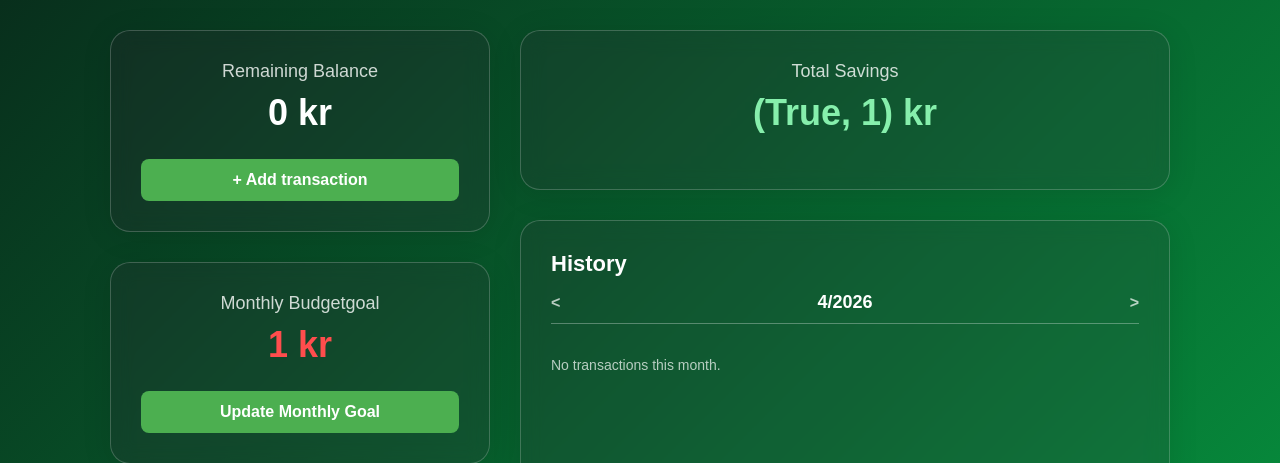
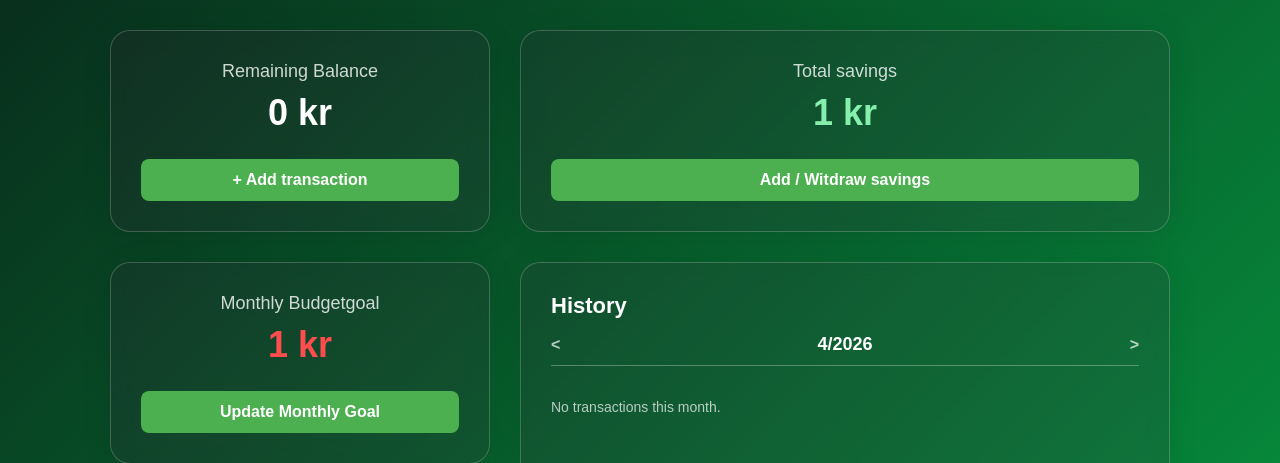
Before and after one commit to tmuk26-group-1/budget-tool, a Flask app: page /dashboard in a window 1280 px wide. Shown: the part 80-543 px from the top of the page. Run offline with Flask 3, Linux system fonts and the light colour scheme; the visitor is signed in with stand-in values (Sample User, id 1); tables that the repository leaves empty hold one stand-in row (values such as "Sample post").

Commit message:
added button to add/witdraw saving from balance

```diff
--- a/app.py
+++ b/app.py
@@ -243,7 +243,7 @@ def dashboard():
     chart_values = list(category_totals.values())
 
     # Savings
-    total_savings = get_total_savings(user_id)
+    _, total_savings = get_total_savings(user_id)
 
     logging.info(f"User {user_id} opened dashboard for {month}/{year}")
 
--- a/templates/dashboard.html
+++ b/templates/dashboard.html
@@ -74,8 +74,19 @@
             <!-- TOTAL SAVINGS -->
             <div class="dashboard-box">
                 <header class="budget-hero">
-                    <h2>Total Savings</h2>
+                    <h2>Total savings</h2>
                     <h1 class="budget-amount savings-amount">{{ total_savings }} kr</h1>
+                    <button class="btn btn-income" onclick="toggleSavingsForm()">
+                        Add / Witdraw savings
+                    </button>
+                    <form id="savings-form" method="POST" action="{{ url_for('update_savings_route') }}" hidden>
+                        <select name ="action">
+                            <option value="add">Add to savings</option>
+                            <option value ="withdraw">Withdraw from savings</option>
+                        </select>
+                        <input type="number" name="amount" min="1" required>
+                        <button type="submit">Save</button>
+                    </form>
                 </header>
             </div>
 
@@ -168,6 +179,10 @@ document.addEventListener('DOMContentLoaded', function() {
 function toggleGoalForm() {
     document.getElementById("goal-form").hidden = false;
 }
+
+function toggleSavingsForm() {
+    document.getElementById("savings-form").hidden = false;
+}
 </script>
 
 {% endblock %}
```
